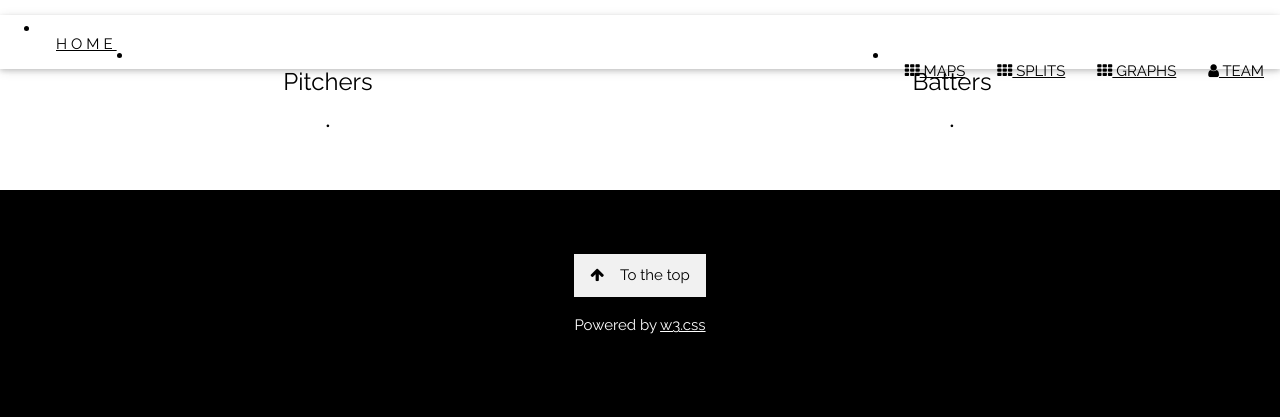
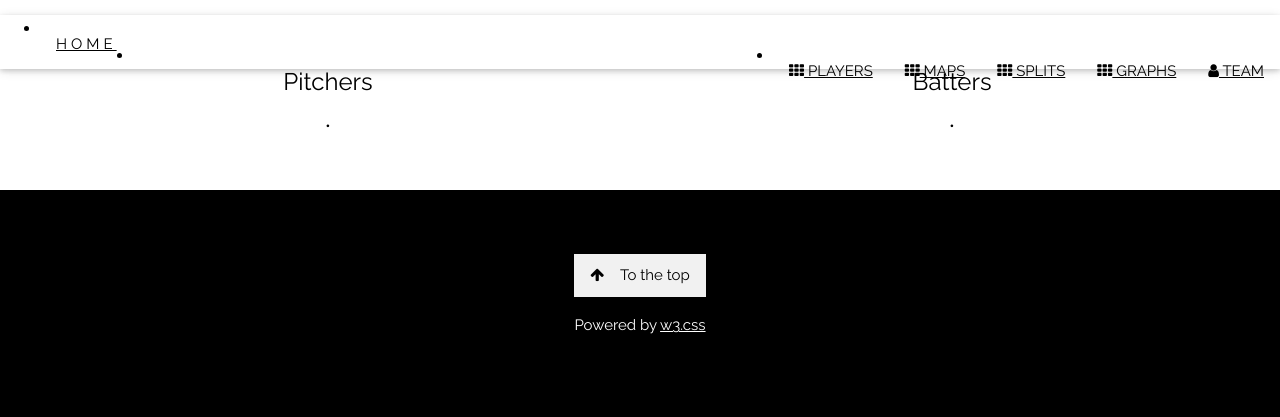
Before and after one commit to izenmania/injuryfx, a Flask app: page /player in a window 1280 px wide. Shown: the top 417 px of the page. Run offline with Flask 2, Linux system fonts and the light colour scheme; data that the repository does not hold is empty; parts of the project's set-up code (start-up, migrations or seed data) failed here and were passed over; some libraries are stand-ins or nearby versions.

Commit message:
add Players to top nav

```diff
--- a/app/templates/layout.html
+++ b/app/templates/layout.html
@@ -34,6 +34,7 @@ body, html {
     </li>
     <!-- Right-sided navbar links -->
     <li class="w3-right w3-hide-small">
+      <a href="/player?year=2016"><i class="fa fa-th"></i> PLAYERS</a>
       <a href="#maps"><i class="fa fa-th"></i> MAPS</a>
       <a href="#splits"><i class="fa fa-th"></i> SPLITS</a>
       <a href="#graphs"><i class="fa fa-th"></i> GRAPHS</a>
```
